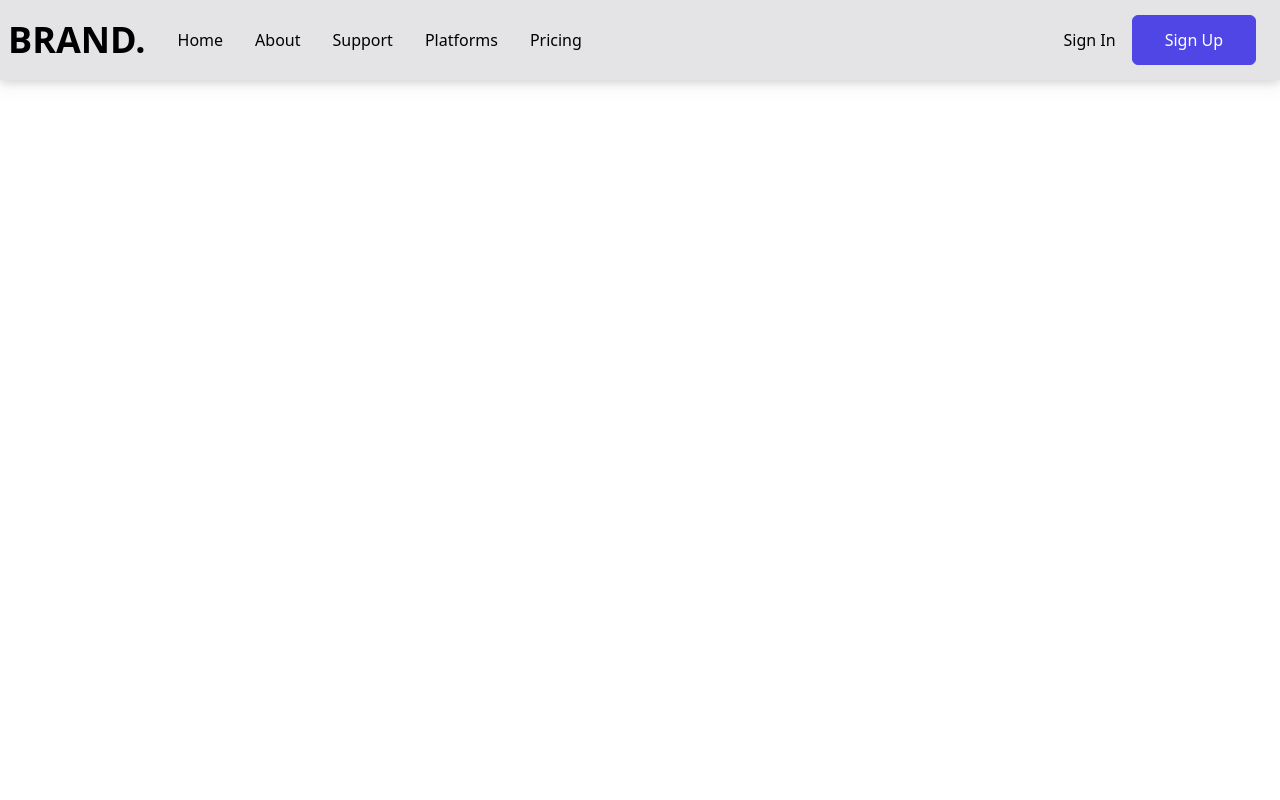
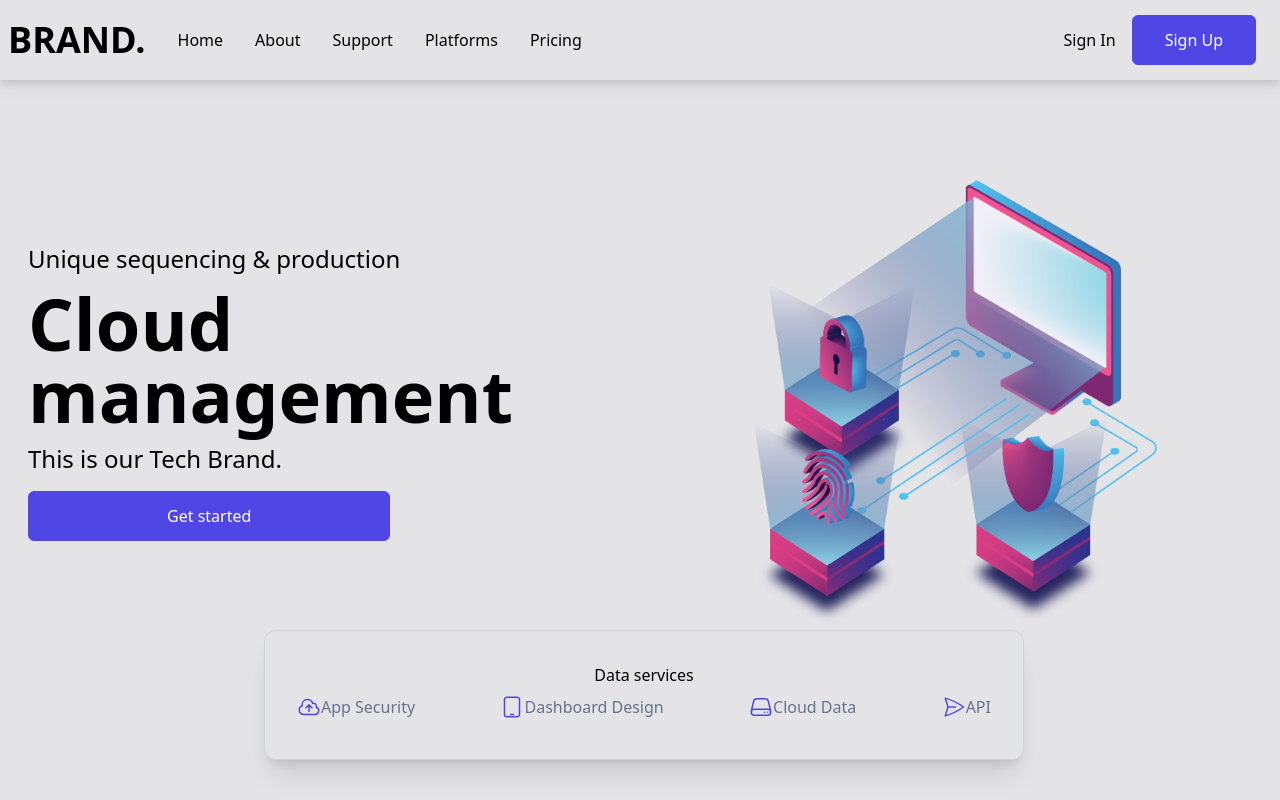
Before and after one commit to bihanviranga/tailwinds-business-site, a React (Create React App) app: page / in a window 1280 px wide. Built offline with nearby package versions, Linux system fonts and the light colour scheme.

Commit message:
Implement hero section

```diff
--- a/src/App.js
+++ b/src/App.js
@@ -1,9 +1,11 @@
-import Navbar from "./components/Navbar";
+import Navbar from './components/Navbar';
+import Hero from './components/Hero';
 
 function App() {
   return (
     <>
       <Navbar />
+      <Hero />
     </>
   );
 }
--- /dev/null
+++ b/src/components/Hero.jsx
@@ -0,0 +1,45 @@
+import { CloudArrowUpIcon, ServerIcon, PaperAirplaneIcon, DeviceTabletIcon } from '@heroicons/react/24/outline';
+
+import bgImg from '../assets/cyber-bg.png';
+
+function Hero() {
+  return (
+    <div className='w-full h-screen bg-zinc-200 flex flex-col justify-between'>
+      <div className='grid md:grid-cols-2 max-w-[1240px] m-auto'>
+        <div className='flex flex-col justify-center md:items-start w-full px-2 py-8'>
+          <p className='text-2xl'>Unique sequencing & production</p>
+          <h1 className='py-3 text-5xl md:text-7xl font-bold'>Cloud management</h1>
+          <p className='text-2xl'>This is our Tech Brand.</p>
+          <button className='py-3 px-6 sm:w-[60%] my-4'>Get started</button>
+        </div>
+
+        <div>
+          <img className='w-full' src={bgImg} alt='background'/>
+        </div>
+
+        <div className='absolute flex flex-col py-8 md:min-w-[760px] bottom-[5%] mx-1
+          md:left-1/2 transform md:-translate-x-1/2 bg-zinc-200 border border-slate-300
+          rounded-xl text-center shadow-xl'
+        >
+          <p>Data services</p>
+          <div className='flex justify-between flex-wrap px-4'>
+            <p className='flex px-4 py-2 text-slate-500'>
+              <CloudArrowUpIcon className='h-6 text-indigo-600' /> App Security
+            </p>
+            <p className='flex px-4 py-2 text-slate-500'>
+              <DeviceTabletIcon className='h-6 text-indigo-600' /> Dashboard Design
+            </p>
+            <p className='flex px-4 py-2 text-slate-500'>
+              <ServerIcon className='h-6 text-indigo-600' /> Cloud Data
+            </p>
+            <p className='flex px-4 py-2 text-slate-500'>
+              <PaperAirplaneIcon className='h-6 text-indigo-600' /> API
+            </p>
+          </div>
+        </div>
+      </div>
+    </div>
+  )
+}
+
+export default Hero
--- a/src/components/Navbar.jsx
+++ b/src/components/Navbar.jsx
@@ -1,4 +1,4 @@
-import React, { useState } from 'react'
+import { useState } from 'react'
 import { Bars3Icon, XMarkIcon } from '@heroicons/react/24/outline';
 
 
```
